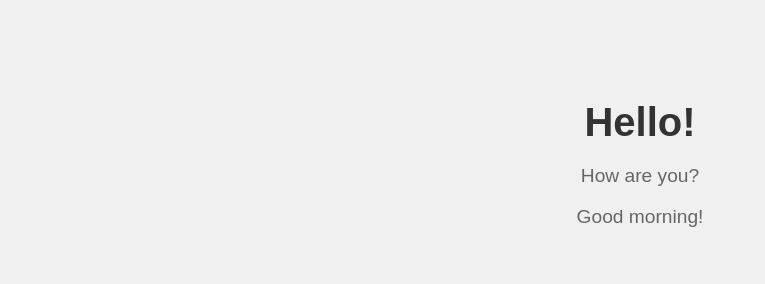
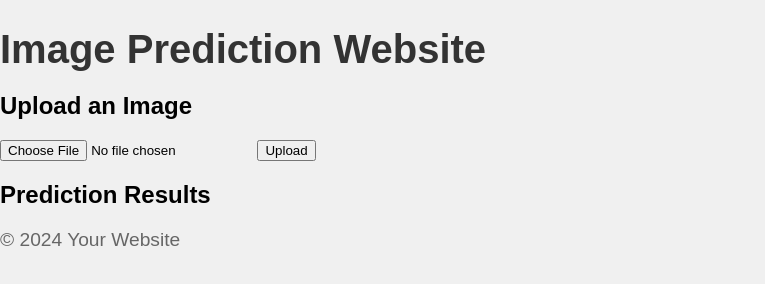
Before and after one commit to yd145763/yd145763.github.io, a plain HTML site: page index.html in a window 1280 px wide. Shown: the whole page, without its empty margins (0-765 px from the left). Drawn offline with Linux system fonts and the light colour scheme.

Commit message:
Update index.html

```diff
--- a/index.html
+++ b/index.html
@@ -3,14 +3,27 @@
 <head>
     <meta charset="UTF-8">
     <meta name="viewport" content="width=device-width, initial-scale=1.0">
-    <title>How Are You? Good Morning!</title>
+    <title>Image Prediction Website</title>
     <link rel="stylesheet" href="styles.css">
 </head>
 <body>
-    <div class="container">
-        <h1>Hello!</h1>
-        <p>How are you?</p>
-        <p>Good morning!</p>
-    </div>
+    <header>
+        <h1>Image Prediction Website</h1>
+    </header>
+    <main>
+        <section id="upload-section">
+            <h2>Upload an Image</h2>
+            <input type="file" id="uploadInput" accept="image/*">
+            <button id="uploadButton">Upload</button>
+        </section>
+        <section id="prediction-section">
+            <h2>Prediction Results</h2>
+            <div id="predictionResult"></div>
+        </section>
+    </main>
+    <footer>
+        <p>&copy; 2024 Your Website</p>
+    </footer>
+    <script src="script.js"></script>
 </body>
 </html>
```
